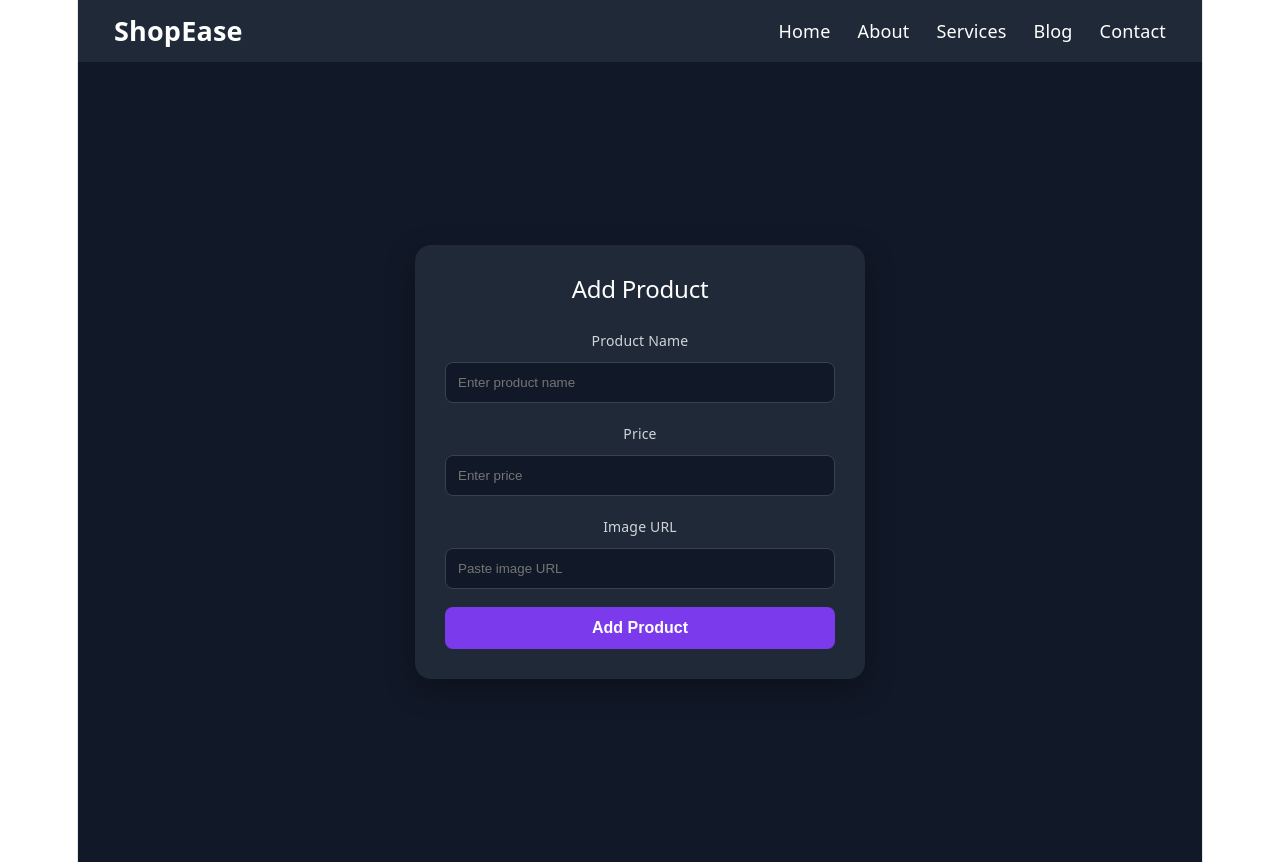
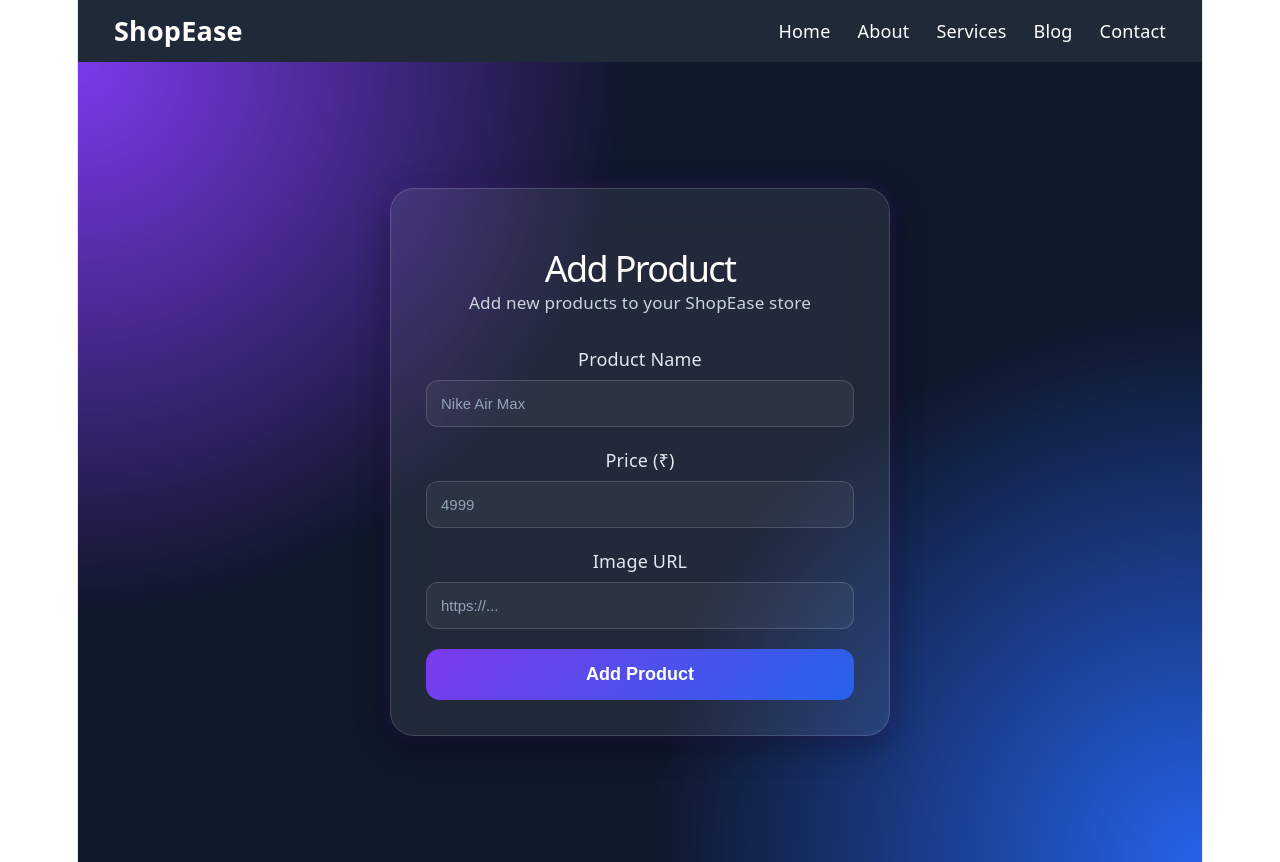
Before and after one commit to shreyas08more-creator/Ecommerce-Website, a React (Vite) app: page /add in a window 1280 px wide. Built offline with nearby package versions, Linux system fonts and the light colour scheme.

Commit message:
feat: Refactor Add Product component with enhanced styling and structure

```diff
--- a/src/Components/AddElementPage.jsx
+++ /dev/null
@@ -1,3 +0,0 @@
-export default function AddElementPage() {
-  return <h1>Test Page</h1>;
-}
--- a/src/Components/AddP.css
+++ b/src/Components/AddP.css
@@ -1,73 +1,131 @@
 * {
+    margin: 0;
+    padding: 0;
     box-sizing: border-box;
 }
 
-.add-product-container {
+.add-product-page {
     min-height: 100vh;
     display: flex;
     justify-content: center;
     align-items: center;
-    background: #111827;
-    padding: 20px;
+    padding: 40px;
+    background:
+        radial-gradient(circle at top left, #7c3aed 0%, transparent 40%),
+        radial-gradient(circle at bottom right, #2563eb 0%, transparent 40%),
+        #0f172a;
 }
 
 .add-product-card {
     width: 100%;
-    max-width: 450px;
-    background: #1f2937;
-    padding: 30px;
-    border-radius: 16px;
-    box-shadow: 0 10px 30px rgba(0, 0, 0, 0.3);
+    max-width: 500px;
+    background: rgba(255, 255, 255, 0.08);
+    backdrop-filter: blur(20px);
+    border: 1px solid rgba(255,255,255,0.15);
+    border-radius: 24px;
+    padding: 35px;
+    box-shadow:
+        0 8px 32px rgba(0,0,0,0.4),
+        0 0 20px rgba(124,58,237,0.2);
+    animation: fadeIn 0.5s ease;
 }
 
-.add-product-card h2 {
-    color: white;
+.card-header {
     text-align: center;
-    margin-bottom: 25px;
+    margin-bottom: 30px;
 }
 
-.input-group {
-    display: flex;
-    flex-direction: column;
-    margin-bottom: 18px;
+.card-header h1 {
+    color: white;
+    font-size: 2rem;
+    margin-bottom: 8px;
 }
 
-.input-group label {
-    color: #d1d5db;
-    margin-bottom: 8px;
-    font-size: 14px;
+.card-header p {
+    color: #cbd5e1;
+    font-size: 0.95rem;
 }
 
-.input-group input {
-    padding: 12px;
-    border: 1px solid #374151;
-    border-radius: 8px;
-    background: #111827;
-    color: white;
-    outline: none;
-    transition: 0.3s;
+.form-group {
+    margin-bottom: 20px;
 }
 
-.input-group input:focus {
-    border-color: #7c3aed;
-    box-shadow: 0 0 10px rgba(124, 58, 237, 0.5);
+.form-group label {
+    display: block;
+    color: #e2e8f0;
+    margin-bottom: 8px;
+    font-weight: 500;
+}
+
+.form-group input {
+    width: 100%;
+    padding: 14px;
+    border-radius: 12px;
+    border: 1px solid rgba(255,255,255,0.15);
+    background: rgba(255,255,255,0.05);
+    color: white;
+    font-size: 15px;
+    transition: all 0.3s ease;
+}
+
+.form-group input::placeholder {
+    color: #94a3b8;
+}
+
+.form-group input:focus {
+    outline: none;
+    border-color: #8b5cf6;
+    box-shadow: 0 0 15px rgba(139,92,246,0.4);
+}
+
+.preview-container {
+    margin-bottom: 20px;
+    text-align: center;
+}
+
+.preview-container img {
+    width: 180px;
+    height: 180px;
+    object-fit: cover;
+    border-radius: 16px;
+    border: 2px solid rgba(255,255,255,0.1);
+    box-shadow: 0 4px 20px rgba(0,0,0,0.3);
 }
 
 .submit-btn {
     width: 100%;
-    padding: 12px;
+    padding: 15px;
     border: none;
-    border-radius: 8px;
-    background: #7c3aed;
+    border-radius: 14px;
+    background: linear-gradient(
+        135deg,
+        #7c3aed,
+        #2563eb
+    );
     color: white;
-    font-size: 16px;
+    font-size: 1rem;
     font-weight: 600;
     cursor: pointer;
-    transition: 0.3s;
+    transition: 0.3s ease;
 }
 
 .submit-btn:hover {
-    background: #6d28d9;
-    transform: translateY(-2px);
-    box-shadow: 0 5px 15px rgba(124, 58, 237, 0.4);
+    transform: translateY(-3px);
+    box-shadow:
+        0 10px 25px rgba(124,58,237,0.4);
 }
+
+.submit-btn:active {
+    transform: scale(0.98);
+}
+
+@keyframes fadeIn {
+    from {
+        opacity: 0;
+        transform: translateY(25px);
+    }
+    to {
+        opacity: 1;
+        transform: translateY(0);
+    }
+}
--- a/src/Components/AddP.jsx
+++ b/src/Components/AddP.jsx
@@ -8,51 +8,74 @@ export function AddP() {
     const [image, setImage] = useState("");
 
     async function AddProduct() {
-        await supabase
+        const { error } = await supabase
             .from("Product")
-            .insert({ Name: name, Price: price, Image: image });
+            .insert({
+                Name: name,
+                Price: price,
+                Image: image
+            });
 
-        alert("Product Added");
+        if (!error) {
+            alert("✅ Product Added Successfully!");
+            setName("");
+            setPrice("");
+            setImage("");
+        }
     }
 
     return (
-        <div className="add-product-container">
+        <div className="add-product-page">
             <div className="add-product-card">
-                <h2>Add Product</h2>
 
-                <div className="input-group">
+                <div className="card-header">
+                    <h1>Add Product</h1>
+                    <p>Add new products to your ShopEase store</p>
+                </div>
+
+                <div className="form-group">
                     <label>Product Name</label>
                     <input
                         type="text"
-                        placeholder="Enter product name"
+                        placeholder="Nike Air Max"
                         value={name}
                         onChange={(e) => setName(e.target.value)}
                     />
                 </div>
 
-                <div className="input-group">
-                    <label>Price</label>
+                <div className="form-group">
+                    <label>Price (₹)</label>
                     <input
                         type="number"
-                        placeholder="Enter price"
+                        placeholder="4999"
                         value={price}
                         onChange={(e) => setPrice(e.target.value)}
                     />
                 </div>
 
-                <div className="input-group">
+                <div className="form-group">
                     <label>Image URL</label>
                     <input
                         type="text"
-                        placeholder="Paste image URL"
+                        placeholder="https://..."
                         value={image}
                         onChange={(e) => setImage(e.target.value)}
                     />
                 </div>
 
-                <button className="submit-btn" onClick={AddProduct}>
+                {image && (
+                    <div className="preview-container">
+                        <img src={image} alt="Preview" />
+                    </div>
+                )}
+
+                <button
+                    className="submit-btn"
+                    onClick={AddProduct}
+                >
                     Add Product
                 </button>
+
             </div>
         </div>
     );
```
